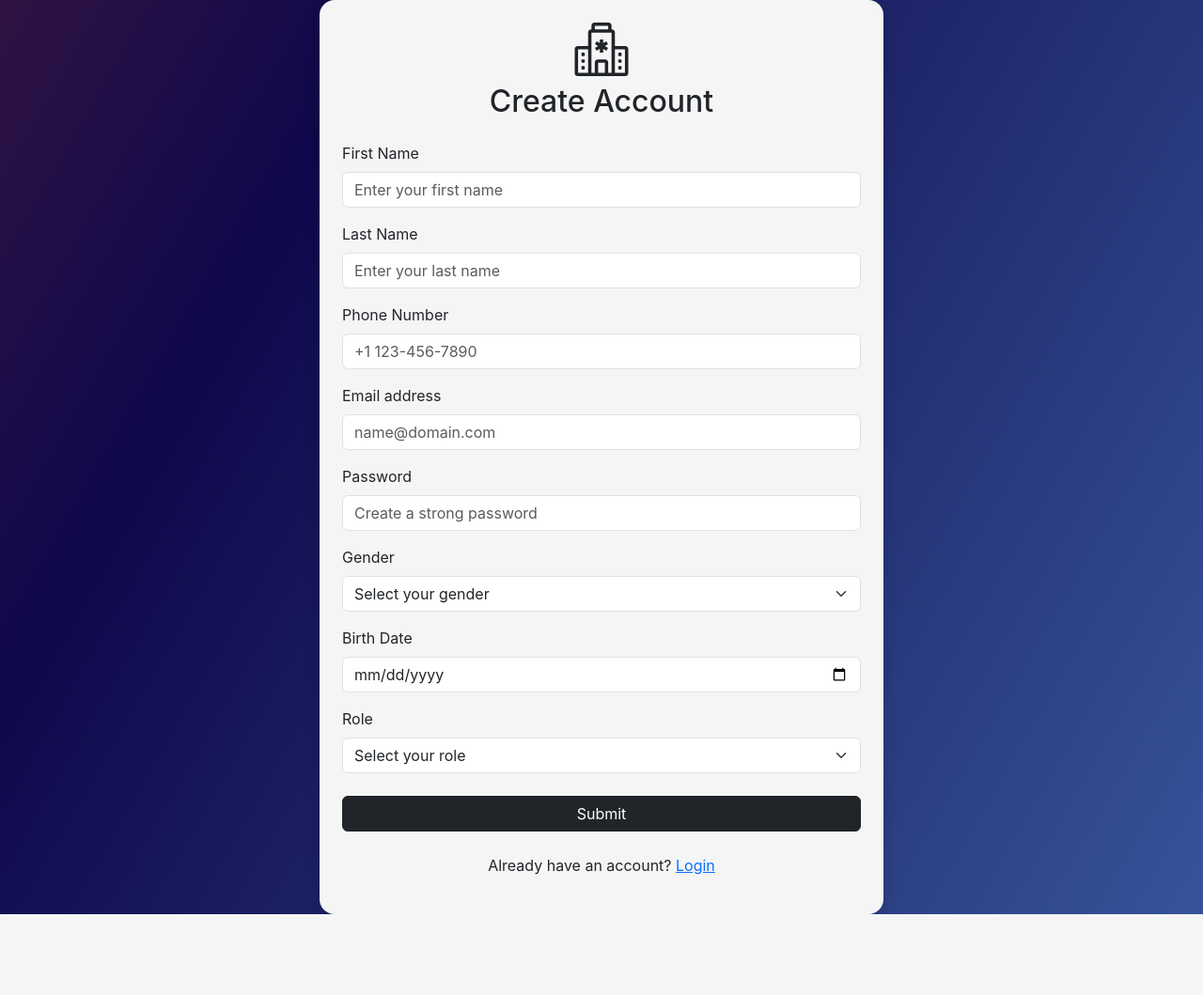
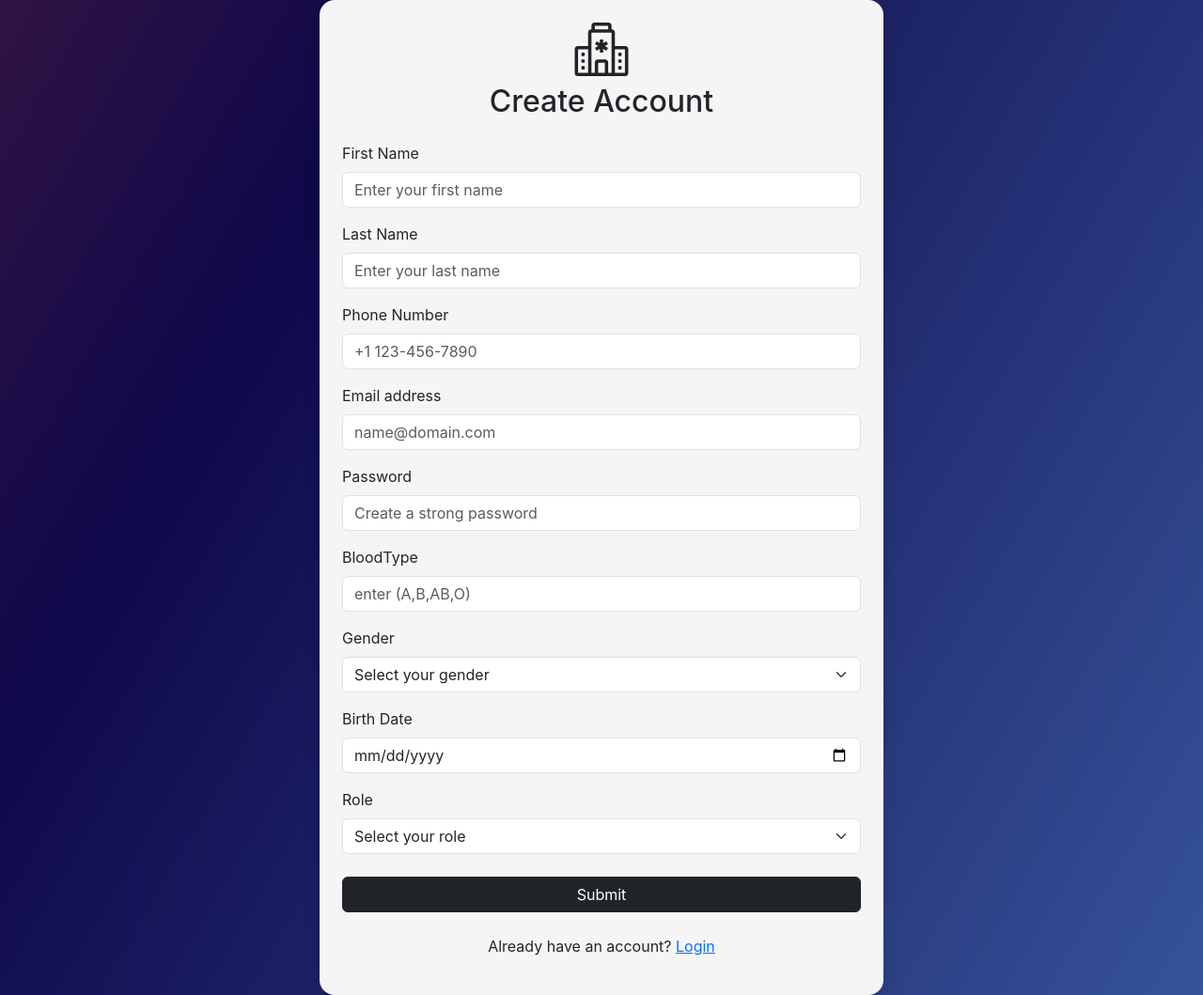
Before and after one commit to Ahmed-Wael777/DataBase-Project-The-Mines, a Django app: page /signup/ in a window 1280 px wide. Shown: the whole page at 94% size. Before the commit the page ends 973 px from the top, so only its background shows below. Run offline with Django 5.2, Linux system fonts and the light colour scheme; some web fonts are replaced.

Commit message:
Insert Done

```diff
--- a/hospitalapp/views.py
+++ b/hospitalapp/views.py
@@ -23,10 +23,10 @@ def login_view(request):
                     cursor.execute("SELECT * FROM doctor WHERE id = %s", [doctor_id])
                     cols = [col[0] for col in cursor.description]
                     doctor = dict(zip(cols, cursor.fetchone()))
-                return render(request, 'home.html', {'data': doctor})
+                return render(request, 'home.html', {'data': doctor,'role':role })
             else:
                 error = "Invalid email or password"
-                return render(request, 'HospitalApp/login.html', {'error': error})
+                return render(request, 'HospitalApp/login.html', {'error': error,})
 
         else:
             # Patient login
@@ -41,7 +41,7 @@ def login_view(request):
                     cursor.execute("SELECT * FROM patient WHERE id = %s", [patient_id])
                     cols = [col[0] for col in cursor.description]
                     patient = dict(zip(cols, cursor.fetchone()))
-                return render(request, 'home.html', {'data': patient})
+                return render(request, 'home.html', {'data': patient,'role':role})
             else:
                 error = "Invalid email or password"
                 return render(request, 'HospitalApp/login.html', {'error': error})
@@ -63,15 +63,19 @@ def signup_view(request):
         fname = request.POST.get('fname')
         lname = request.POST.get('lname')
         phone_number = request.POST.get('phone_number')
+        bloodtype = request.POST.get('bloodtype')
         role = request.POST.get('role')  # Checkbox input
         # Check if any field is missing
         try:
-            table = 'doctor' if role=="doctor" else 'patient'
+            if role=="doctor":
+                table = 'doctor'
+            elif role=="patient":
+                table = 'patient'
             with connection.cursor() as cursor:
                 cursor.execute(f"""
-                    INSERT INTO {table} (email, password, birthdate, gender, fname, lname,phone_number)
-                    VALUES (%s, %s, %s, %s, %s, %s, %s)
-                """, [email, password, birthdate, gender, fname, lname, phone_number])
+                    INSERT INTO {table} (email, password, birthdate, gender, fname, lname,phone_number,bloodtype)
+                    VALUES (%s, %s, %s, %s, %s, %s, %s,%s)
+                """, [email, password, birthdate, gender, fname, lname, phone_number,bloodtype])
             return render(request, 'HospitalApp/login.html', {'fname': fname}) ### what should be in context here??
         except Exception as e:
             error = "Error: " + str(e)
--- a/templates/HospitalApp/register.html
+++ b/templates/HospitalApp/register.html
@@ -1,4 +1,5 @@
 <!DOCTYPE html>
+
 <html lang="en">
 {% load static %}
 <head>
@@ -25,28 +26,32 @@
     <form method="post">
       {% csrf_token %}
       <div class="mb-3">
-        <label for="fName" class="form-label" >First Name</label>
-        <input type="text" class="form-control" id="fName" placeholder="Enter your first name" required>
+        <label for="fname" class="form-label" >First Name</label>
+        <input type="text" class="form-control" id="fname" name = "fname" placeholder="Enter your first name" required>
       </div>
       <div class="mb-3">
-        <label for="lName" class="form-label">Last Name</label>
-        <input type="text" class="form-control" id="lName" placeholder="Enter your last name" required>
+        <label for="lname" class="form-label">Last Name</label>
+        <input type="text" class="form-control" id="lname" name = "lname" placeholder="Enter your last name" required>
       </div>
       <div class="mb-3">
-        <label for="phone" class="form-label">Phone Number</label>
-        <input type="tel" class="form-control" name="phone" id="Phone" placeholder="+1 123-456-7890" pattern="[\+]\d{1,3}[\s]?\d{3}[-]?\d{3}[-]?\d{4}" required>
+        <label for="phone_number" class="form-label">Phone Number</label>
+        <input type="tel" class="form-control" name="phone_number" id="phone_number" placeholder="+1 123-456-7890" pattern="[\+]\d{1,3}[\s]?\d{3}[-]?\d{3}[-]?\d{4}" required>
       </div>
       <div class="mb-3">
         <label for="email" class="form-label">Email address</label>
-        <input type="email" class="form-control" id="email" placeholder="name@domain.com" required>
+        <input type="email" class="form-control" id="email" name = "email" placeholder="name@domain.com" required>
       </div>
       <div class="mb-3">
         <label for="password" class="form-label">Password</label>
-        <input type="password" class="form-control" id="password" placeholder="Create a strong password" required>
+        <input type="password" class="form-control" id="password" name = "password" placeholder="Create a strong password" required>
+      </div>
+      <div class="mb-3">
+        <label for="bloodtype" class="form-label">BloodType</label>
+        <input type="text" class="form-control" id="bloodtype" name = "bloodtype" placeholder="enter (A,B,AB,O)" required>
       </div>
       <div class="mb-3">
         <label for="gender" class="form-label">Gender</label>
-        <select class="form-select" id="gender" required>
+        <select class="form-select" id="gender" name = "gender" required>
           <option value="" disabled selected>Select your gender</option>
           <option value="male">Male</option>
           <option value="female">Female</option>
@@ -55,7 +60,7 @@
 
       <div class="mb-3">
         <label for="birthdate" class="form-label">Birth Date</label>
-        <input type="date" class="form-control" id="birthdate" required>
+        <input type="date" class="form-control" id="birthdate" name = "birthdate" required>
       </div>
       <div class="my-3">
                 <label for="role" class="form-label">Role</label>
```
Also changed, not shown: templates/home.html (+6 -2 lines).
